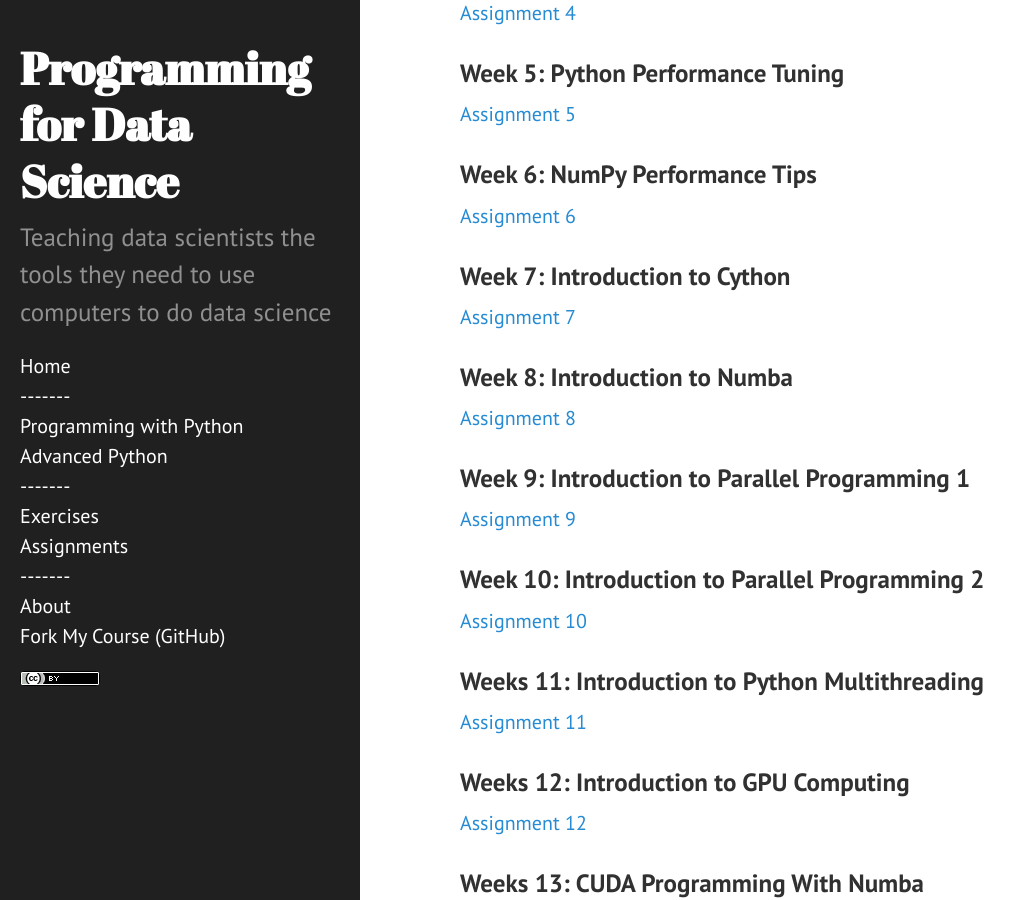
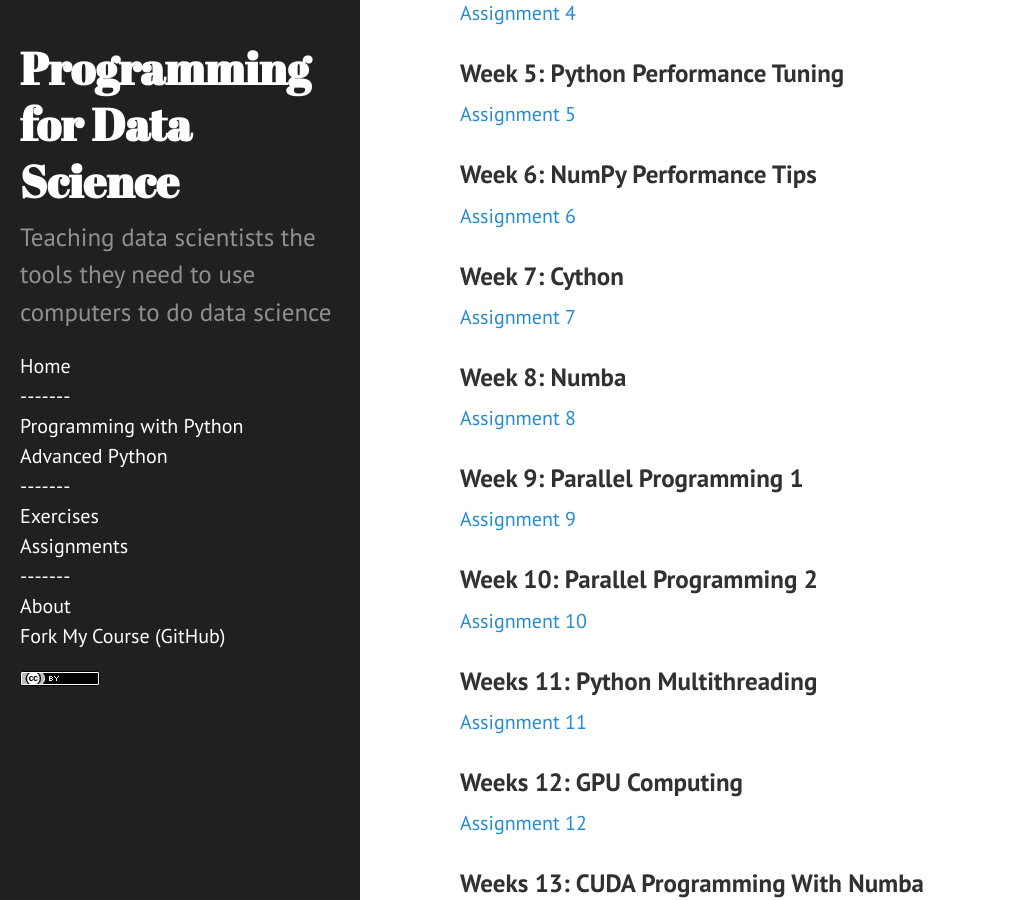
Before and after one commit to nyu-cds/courses, a Jekyll site: the page built from syllabus/advanced-schedule.md, in a window 1280 px wide and 900 px high, scrolled down 947 px. Shown: the whole window, without its empty margins (0-1026 px from the left). Built offline with Jekyll 4.4.1, drawn with Linux system fonts in a browser that asks for light colours.

Commit message:
Update advanced-schedule.md

```diff
--- a/syllabus/advanced-schedule.md
+++ b/syllabus/advanced-schedule.md
@@ -42,27 +42,27 @@ If you need a refresher on Python, please take a look at the
 
 [Assignment 6]({{ site.github.url }}/assignments/advanced-6/)
 
-### Week 7: Introduction to Cython
+### Week 7: Cython
 
 [Assignment 7]({{ site.github.url }}/assignments/advanced-7/)
 
-### Week 8: Introduction to Numba
+### Week 8: Numba
 
 [Assignment 8]({{ site.github.url }}/assignments/advanced-8/)
 
-### Week 9: Introduction to Parallel Programming 1
+### Week 9: Parallel Programming 1
 
 [Assignment 9]({{ site.github.url }}/assignments/advanced-9/)
 
-### Week 10: Introduction to Parallel Programming 2
+### Week 10: Parallel Programming 2
 
 [Assignment 10]({{ site.github.url }}/assignments/advanced-10/)
 
-### Weeks 11: Introduction to Python Multithreading
+### Weeks 11: Python Multithreading
 
 [Assignment 11]({{ site.github.url }}/assignments/advanced-11/)
 
-### Weeks 12: Introduction to GPU Computing
+### Weeks 12: GPU Computing
 
 [Assignment 12]({{ site.github.url }}/assignments/advanced-12/)
 
```
